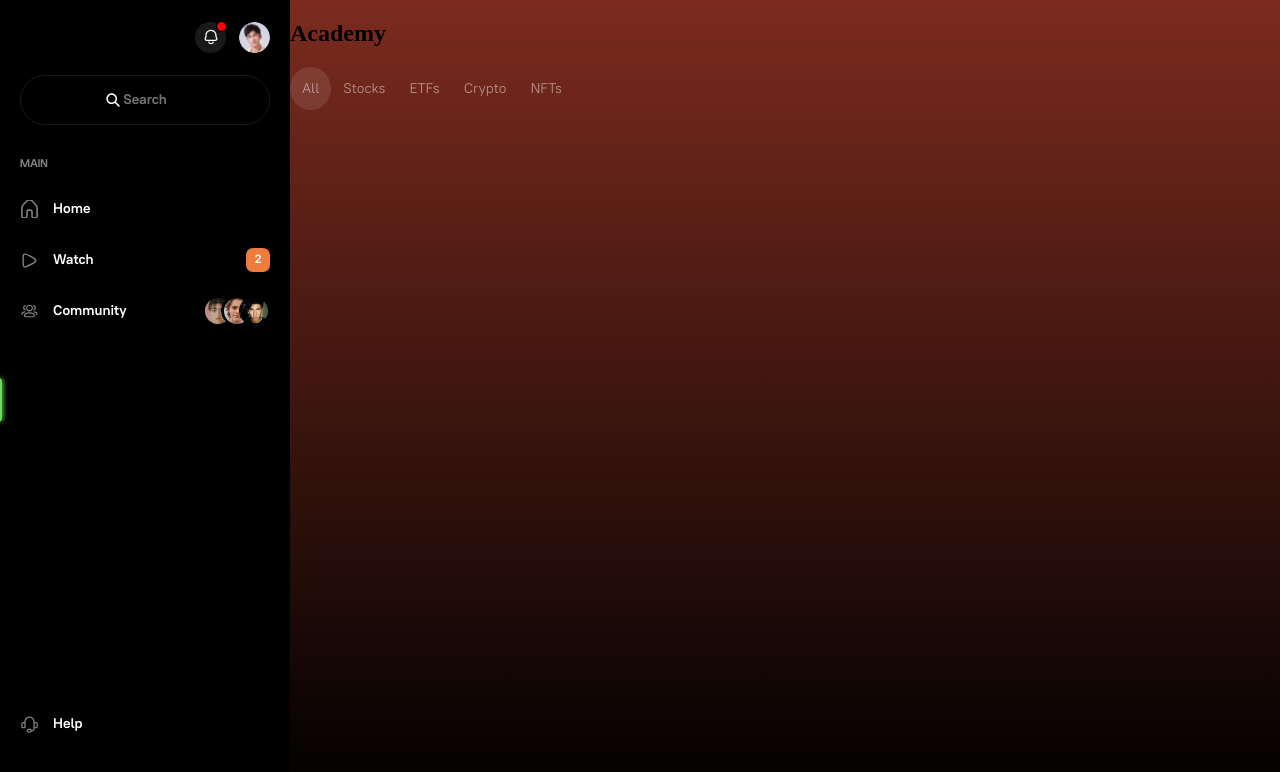
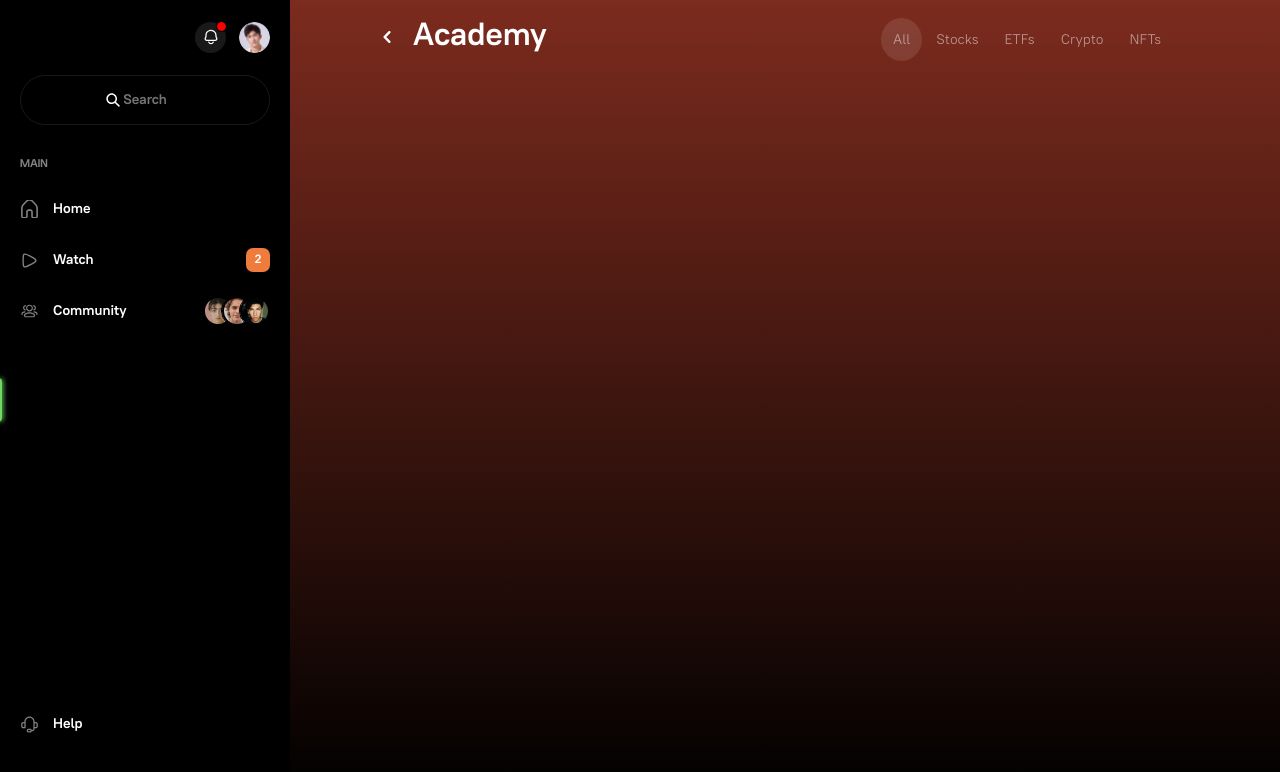
Before and after one commit to N-Daria/geex-arts, a React (Create React App) app: page / in a window 1280 px wide. Shown: the top 772 px of the page. Built offline with nearby package versions, Linux system fonts and the light colour scheme.

Commit message:
feat: adds header

```diff
--- a/src/components/Content/Content.jsx
+++ b/src/components/Content/Content.jsx
@@ -4,9 +4,11 @@ import styles from "./Content.module.scss";
 export default function Content() {
   return (
     <section className={styles.content}>
-      <header>
-        <h1>
-          <a>Academy</a>
+      <header className={styles.headerBlock}>
+        <h1 className={styles.header}>
+          <a className={styles.link} href="#">
+            Academy
+          </a>
         </h1>
 
         <Navigation />
--- a/src/components/Content/Content.module.scss
+++ b/src/components/Content/Content.module.scss
@@ -1,4 +1,41 @@
+@import "../../assets/styles/consts.scss";
+
 .content {
   background: linear-gradient(#7c2b1e, black);
   width: 100%;
+  padding: 18px 85px;
 }
+
+.headerBlock {
+  display: flex;
+  justify-content: space-between;
+  margin: 0 22px 0 38px;
+}
+
+.header {
+  margin: 0;
+}
+
+.link {
+  @include boldText;
+  font-size: 32px;
+  line-height: 32px;
+  vertical-align: middle;
+  position: relative;
+  color: white;
+}
+
+.link::before {
+  content: "";
+  width: 8px;
+  height: 12px;
+  display: block;
+  background-image: url(../../assets/images/arrow.svg);
+  background-position: center;
+  background-size: 8px 12px;
+  background-repeat: no-repeat;
+
+  position: absolute;
+  left: -30px;
+  top: 16px;
+}
--- a/src/components/Navigation/Navigation.module.scss
+++ b/src/components/Navigation/Navigation.module.scss
@@ -7,6 +7,7 @@
 .list {
   display: flex;
   margin: 0;
+  gap: 2px;
 }
 
 .item {
```
Also changed, not shown: src/assets/images/arrow.svg (added).
